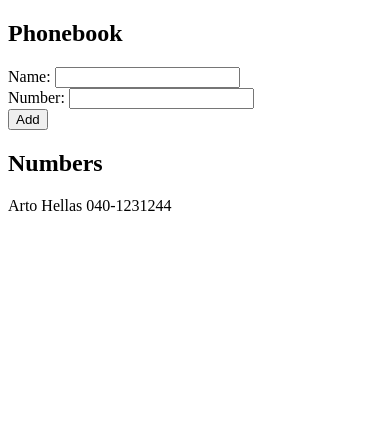
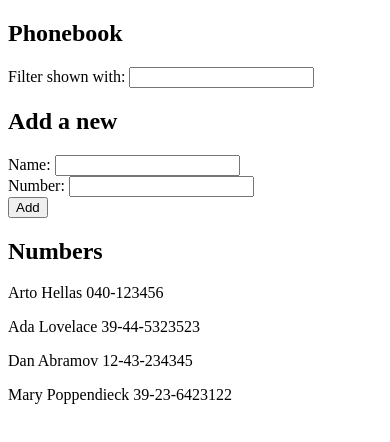
Before and after one commit to TarmoJussila/full-stack-open-2020, a React (Create React App) app in the folder part2/phonebook/: page / in a window 390 px wide. Shown: the top 442 px of the page. Built offline with nearby package versions, Linux system fonts and the light colour scheme.

Commit message:
Part 2.9: phonebook step 4.

```diff
--- a/part2/phonebook/src/App.js
+++ b/part2/phonebook/src/App.js
@@ -1,11 +1,15 @@
 import React, { useState } from 'react'
 
 const App = () => {
-  const [ persons, setPersons] = useState([
-    { name: 'Arto Hellas', number: '040-1231244' }
+  const [persons, setPersons] = useState([
+    { name: 'Arto Hellas', number: '040-123456' },
+    { name: 'Ada Lovelace', number: '39-44-5323523' },
+    { name: 'Dan Abramov', number: '12-43-234345' },
+    { name: 'Mary Poppendieck', number: '39-23-6423122' }
   ])
   const [ newName, setNewName ] = useState('')
   const [ newNumber, setNewNumber ] = useState('')
+  const [ newFilter, setNewFilter ] = useState('')
 
   const addName = (event) => {
     event.preventDefault()
@@ -35,9 +39,22 @@
     setNewNumber(event.target.value)
   }
 
+  const handleFilterChange = (event) => {
+    console.log(event.target.value)
+    setNewFilter(event.target.value)
+  }
+
+  const namesToShow = newFilter.length === 0
+    ? persons
+    : persons.filter(person => person.name.toLowerCase().includes(newFilter.toLowerCase()))
+
   return (
     <div>
       <h2>Phonebook</h2>
+      <div>
+        Filter shown with: <input value={newFilter} onChange={handleFilterChange} />
+      </div>
+      <h2>Add a new</h2>
       <form onSubmit={addName}>
         <div>
           Name: <input value={newName} onChange={handleNameChange} />
@@ -50,7 +67,7 @@
         </div>
       </form>
       <h2>Numbers</h2>
-      {persons.map(person =>
+      {namesToShow.map(person =>
         <p key={person.name}>
           {person.name} {person.number}
         </p>
```
